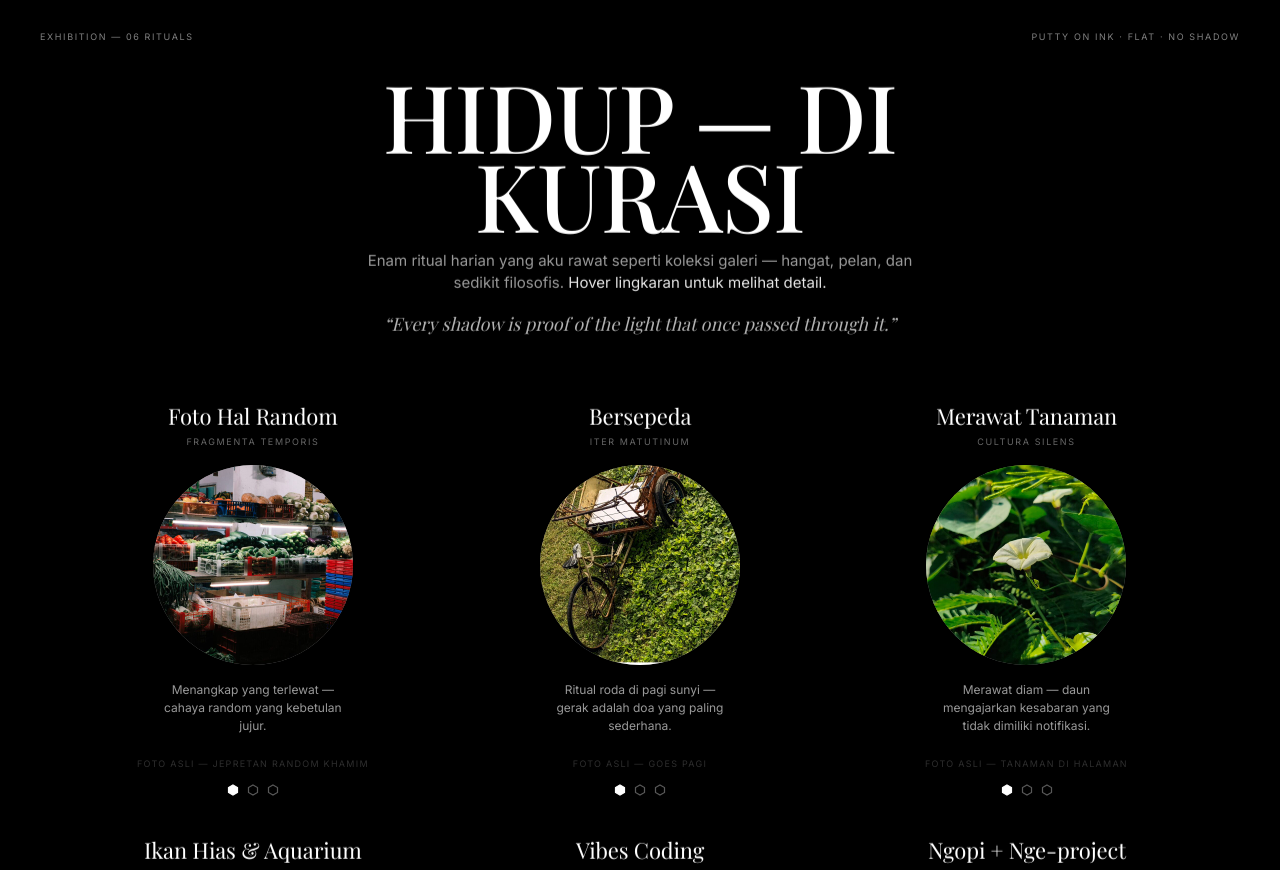
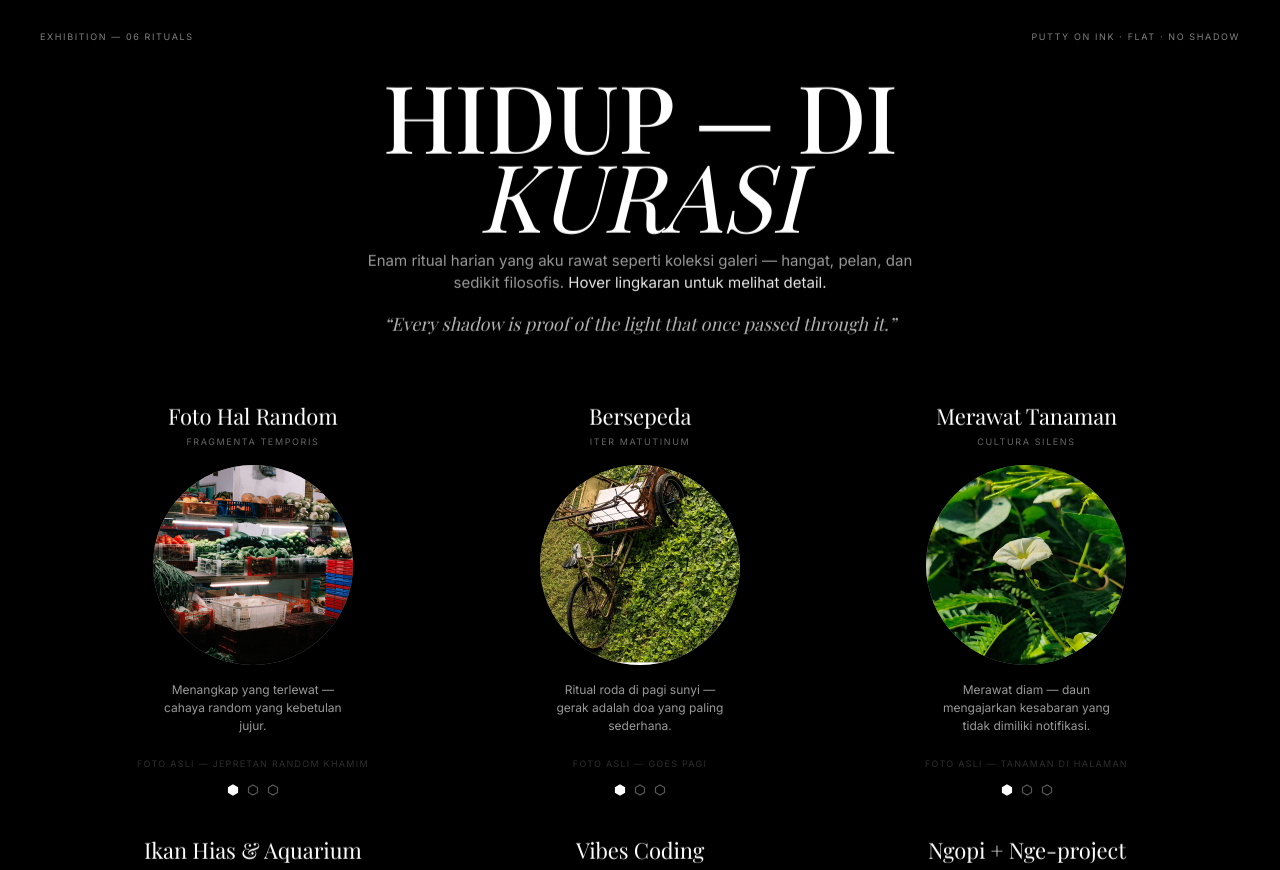
Before and after one commit to khamimzarr/khamim-portfolio, a Next.js app: page / in a window 1280 px wide. Shown: the part 2940-3810 px from the top of the page. Built offline with nearby package versions, Linux system fonts and the light colour scheme.

Commit message:
style: miringkan kata KURASI di section Dark Exhibition

```diff
--- a/src/app/page.tsx
+++ b/src/app/page.tsx
@@ -276,7 +276,7 @@ export default function Home() {
         </div>
         <Reveal className="w-full flex flex-col items-center text-center gap-4 pb-12 md:pb-16">
           <h2 className="font-[Playfair_Display] text-[42px] md:text-[94px] font-medium leading-[0.84] tracking-[-0.85px]">
-            HIDUP — DI<br />KURASI
+            HIDUP — DI<br /><em className="font-normal italic">KURASI</em>
           </h2>
           <p className="font-[Inter] text-[13px] md:text-[15px] leading-[1.5] text-white/60 max-w-[560px]">
             Enam ritual harian yang aku rawat seperti koleksi galeri — hangat, pelan, dan sedikit filosofis.
```
